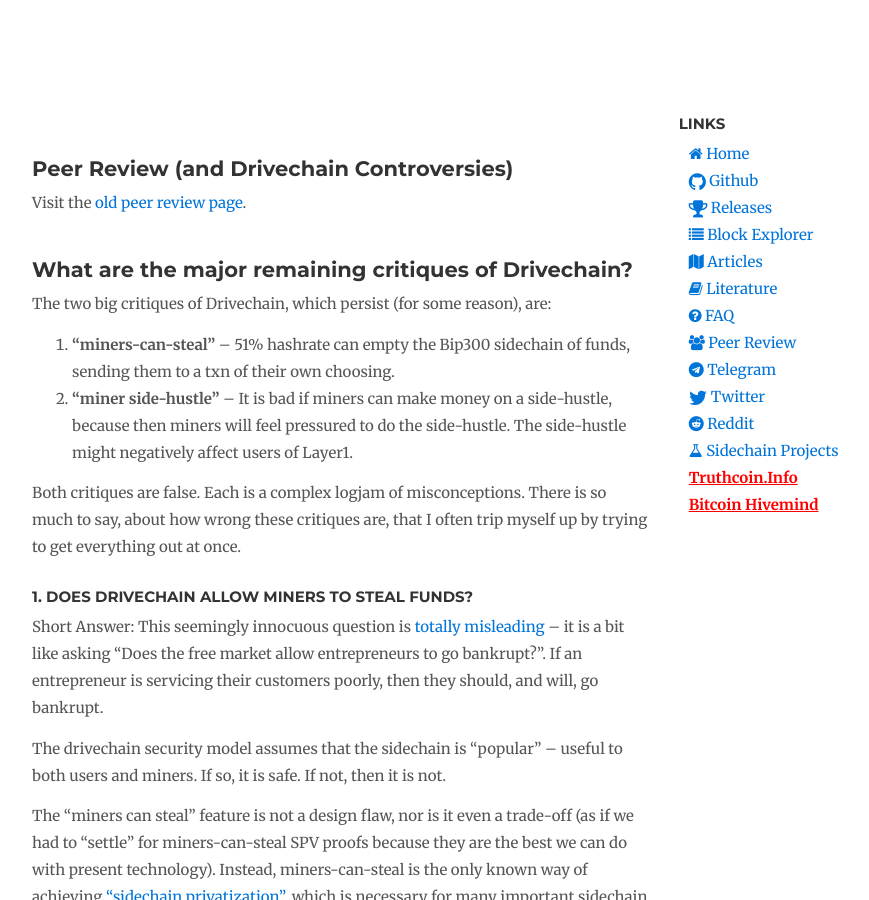
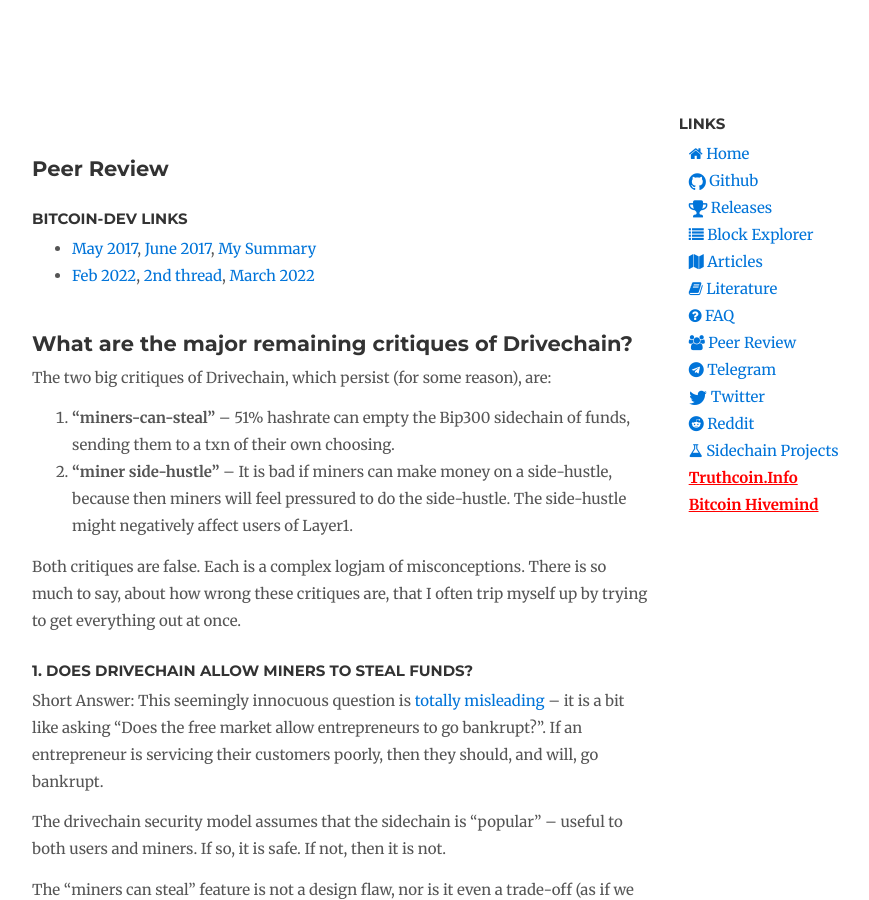
Before and after one commit to drivechain-project/drivechain.info, a Jekyll site: the page built from peer-review/peer-review-new.md, in a window 1280 px wide and 900 px high. Shown: the whole window, without its empty margins (138-1007 px from the left). Built offline with Jekyll 4.4.1, drawn with Linux system fonts in a browser that asks for light colours; our own code applies the rules of GitHub Pages for plain Markdown files; comment, search, counter and statistics services are not loaded.

Commit message:
add bitcoin-dev links

```diff
--- a/peer-review/peer-review-new.md
+++ b/peer-review/peer-review-new.md
@@ -1,8 +1,13 @@
 
-## Peer Review (and Drivechain Controversies)
+## Peer Review
 
 
-Visit the [old peer review page](http://www.drivechain.info/peer-review/index.html).
+### Bitcoin-Dev Links
+
+
+* [May 2017](https://lists.linuxfoundation.org/pipermail/bitcoin-dev/2017-May/thread.html#14364), [June 2017](https://lists.linuxfoundation.org/pipermail/bitcoin-dev/2017-June/thread.html#14557), [My Summary](https://lists.linuxfoundation.org/pipermail/bitcoin-dev/2017-June/014559.html)
+* [Feb 2022](https://lists.linuxfoundation.org/pipermail/bitcoin-dev/2022-February/019978.html), [2nd thread](https://lists.linuxfoundation.org/pipermail/bitcoin-dev/2022-February/019998.html), [March 2022](https://lists.linuxfoundation.org/pipermail/bitcoin-dev/2022-March/020030.html)
+
 
 ## What are the major remaining critiques of Drivechain?
 
```
